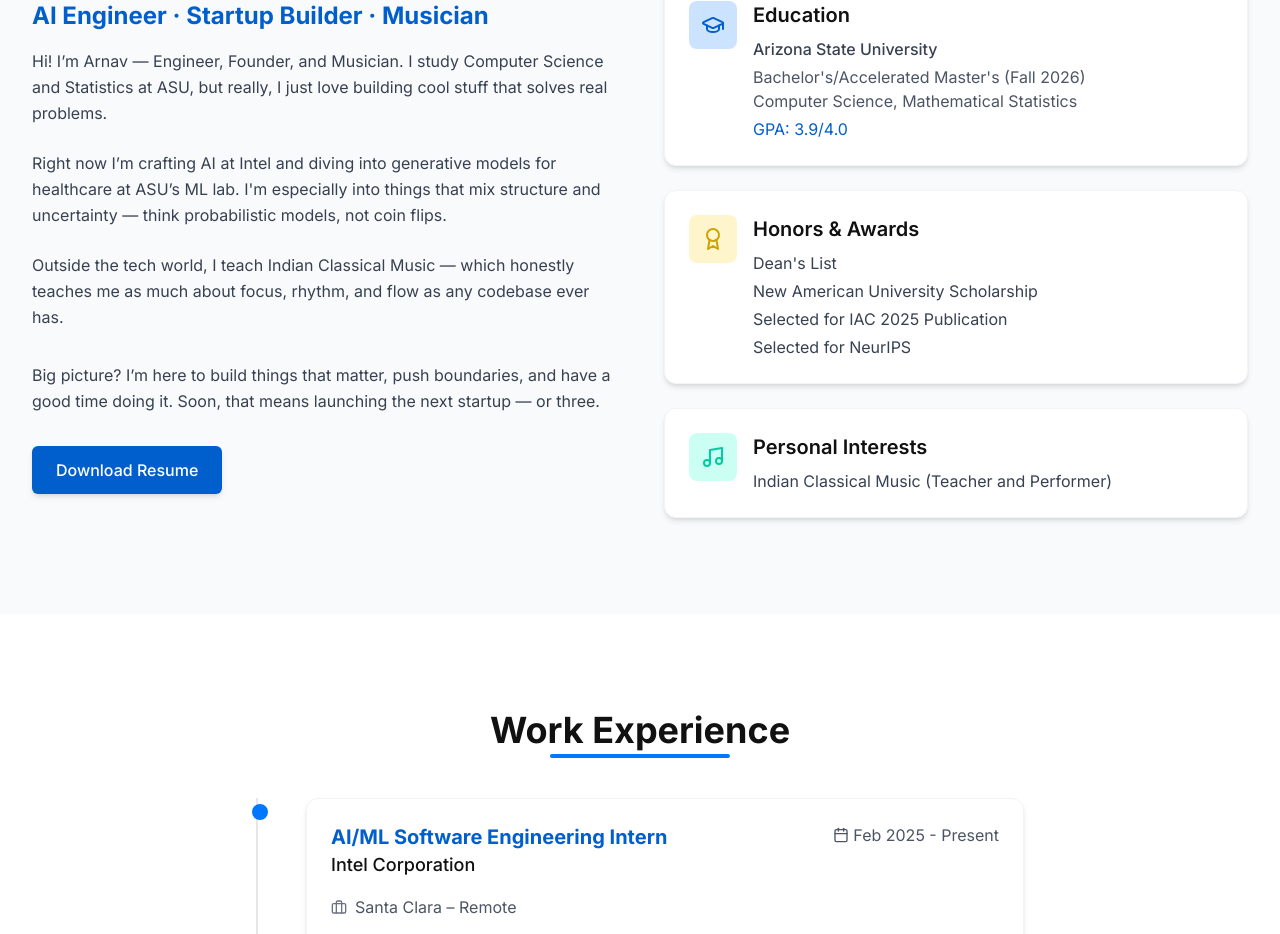
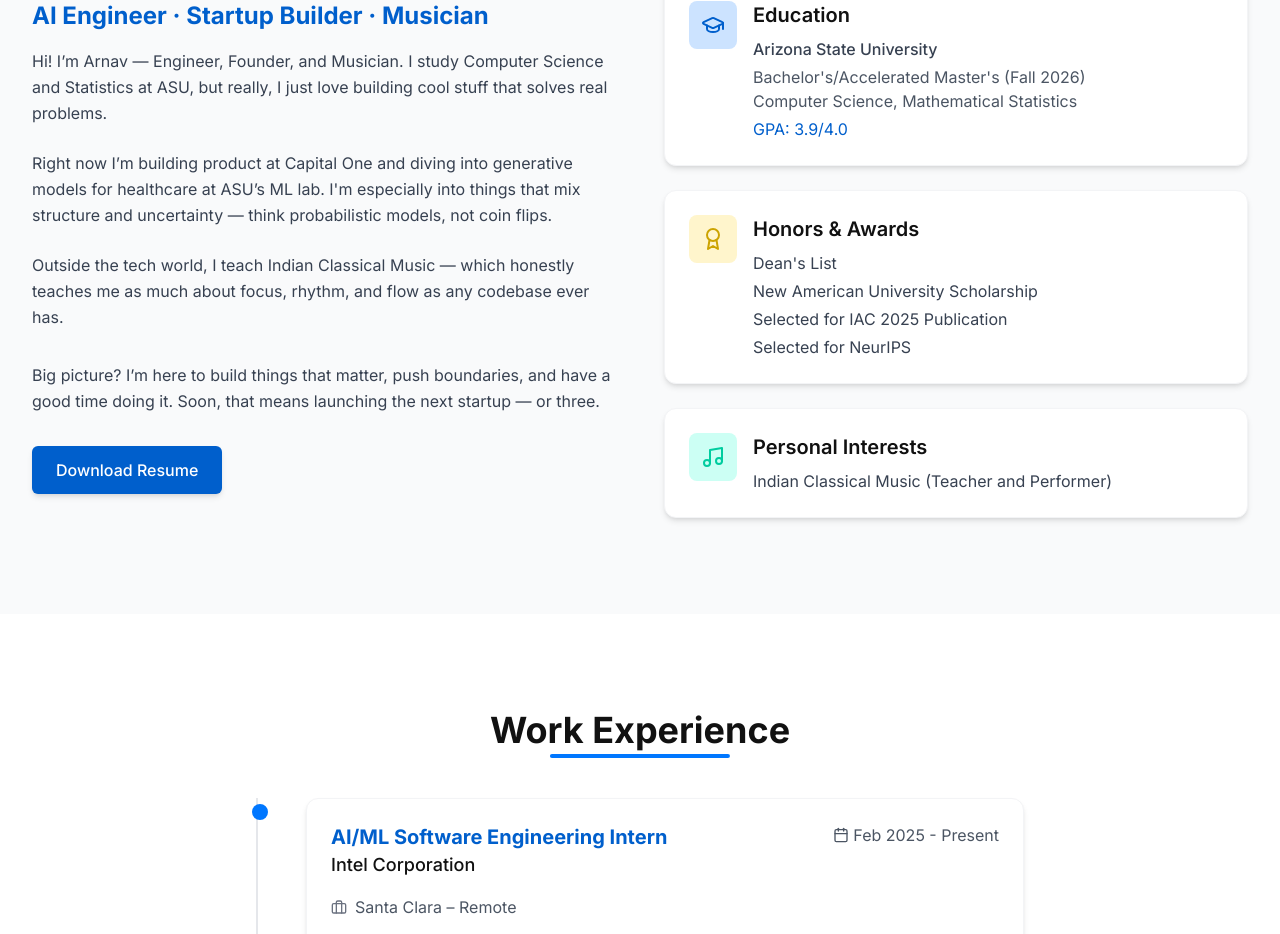
Before and after one commit to aarora80/arnavaroraortfolioweb, a React (Vite) app: page / in a window 1280 px wide. Shown: the part 1008-1942 px from the top of the page. Built offline with nearby package versions, Linux system fonts and the light colour scheme.

Commit message:
Update About.tsx
updated July 21 2026

```diff
--- a/src/components/About.tsx
+++ b/src/components/About.tsx
@@ -51,7 +51,7 @@ const About: React.FC = () => {
           </p>
 
           <p className="text-gray-700 dark:text-gray-300 mb-6 leading-relaxed">
-            Right now I’m crafting AI at Intel and diving into generative models for healthcare at ASU’s ML lab. I'm especially into things that mix structure and uncertainty — think probabilistic models, not coin flips.
+            Right now I’m building product at Capital One and diving into generative models for healthcare at ASU’s ML lab. I'm especially into things that mix structure and uncertainty — think probabilistic models, not coin flips.
           </p>
 
           <p className="text-gray-700 dark:text-gray-300 mb-8 leading-relaxed">
```
